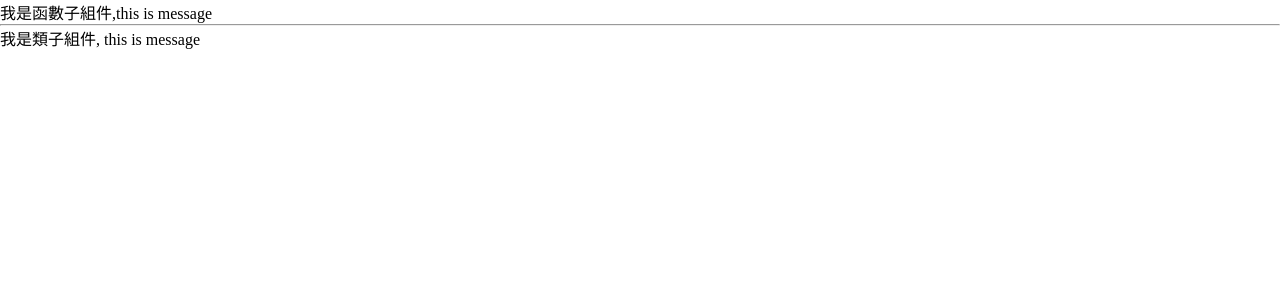
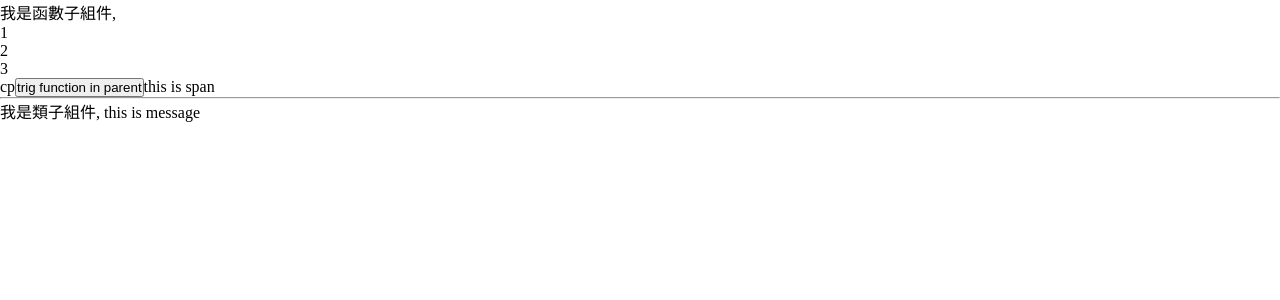
Before and after one commit to stevecyj/react-component-demo, a React (Create React App) app: page / in a window 1280 px wide. Shown: the top 300 px of the page. Built offline with nearby package versions, Linux system fonts and the light colour scheme.

Commit message:
props: array, object, jsx

```diff
--- a/src/App.js
+++ b/src/App.js
@@ -2,32 +2,39 @@ import './index.css';
 import React from 'react';
 
 function SonF(props) {
-  return (
-    <div>我是函數子組件,{props.msg}</div>
-  );
+  return (<div>
+    我是函數子組件,{props.list.map(item => <p key={item}>{item}</p>)}
+    {props.userInfo.name}
+    <button onClick={props.getMsg}>trig function in parent</button>
+    {props.child}
+  </div>);
 }
 
 class SonC extends React.Component {
   render() {
-    return (
-      <div>我是類子組件, {this.props.msg}</div>
-    );
+    return (<div>我是類子組件, {this.props.msg}</div>);
   }
 }
 
 class App extends React.Component {
-  state={
-    message:'this is message'
-  }
-render() {
-  return(
-    <div>
-      <SonF msg={this.state.message}/>
+  state = {
+    message: 'this is message', list: [ 1, 2, 3 ], userinfo: {
+      name: 'cp', age: 30
+    }
+  };
+
+  getMsg = () => {
+    console.log('function in parent');
+  };
+
+  render() {
+    return (<div>
+      <SonF list={this.state.list} userInfo={this.state.userinfo} getMsg={this.getMsg}
+            child={<span>this is span</span>}/>
       <hr/>
       <SonC msg={this.state.message}/>
-    </div>
-  )
-}
+    </div>);
+  }
 }
 
 export default App;
```
